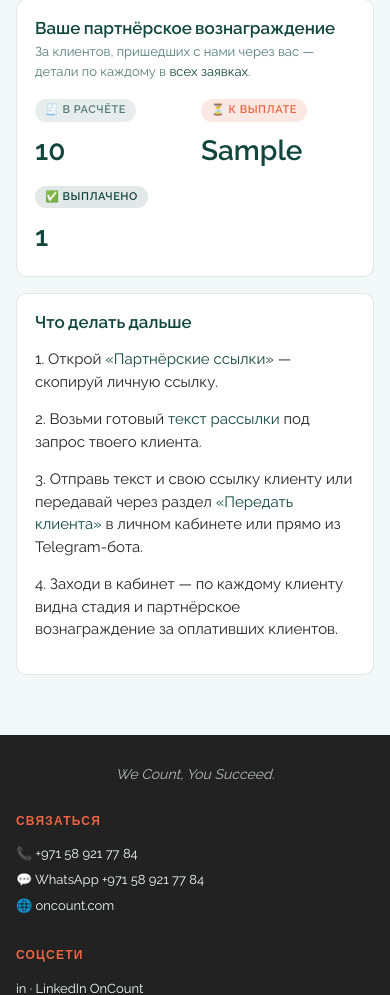
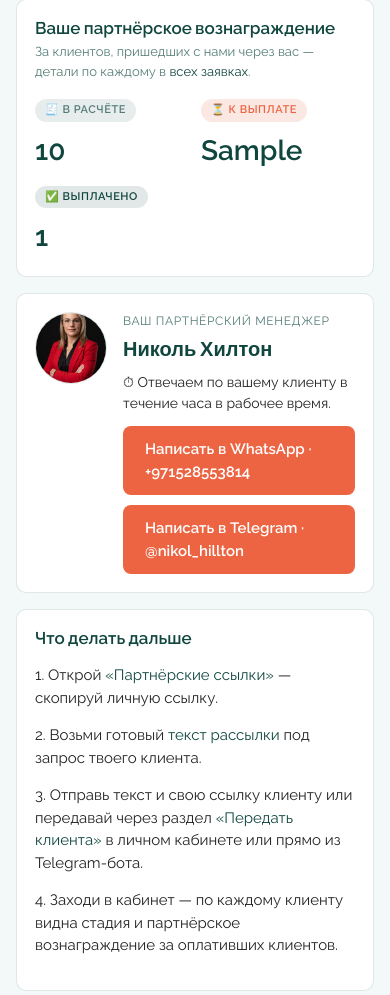
Before and after one commit to Oncount/oncount-partners, a FastAPI app: template app/templates/dashboard.html in a window 390 px wide. Shown: the part 1116-2111 px from the top of the page. Run offline with FastAPI, Linux system fonts and the light colour scheme; the template is opened without the code that fills it: most values are stand-ins (such as "Sample title", 1, 10 or a date in 2020); parts of the project's set-up code (start-up, migrations or seed data) failed here and were passed over.

Commit message:
Кабинет партнёра: блок «Ваш партнёрский менеджер» + SLA (Фаза E)
Блок на /dashboard: фото, имя, SLA и кликабельные контакты менеджера.
Единый источник PARTNER_MANAGER (конфиг, без миграции и без поля в Partner)
+ хелпер partner_manager(): система confirmed/pending — UI не выдаёт
неподтверждённый контакт за живой, мягкая деградация на неизвестный канал.

Данные (подтверждены Николь 2026-05-28): менеджер — Николь Хилтон,
WhatsApp/телефон 971528553814, Telegram @nikol_hillton, SLA «в течение часа
в рабочее время» (совпадает с обещанным в transfer/seed/bot). Фото — реальное
из team-2026-05 (static/img/manager.jpg). CSS manager-* адаптивный, ru/en.

План: plans/2026-05-27-kabinet-uderzhanie-partnerov.md

Co-Authored-By: Claude Opus 4.7 (1M context) <noreply@anthropic.com>

```diff
--- a/app/main.py
+++ b/app/main.py
@@ -145,10 +145,81 @@ def partner_type_label(key: str, lang: str = "ru") -> dict[str, str]:
     return {"key": key, "label": meta[lang], "icon": meta["icon"]}
 
 
+# Партнёрский менеджер — ОДИН общий на всех партнёров (решение Николь 2026-05-28,
+# Фаза E). Единый источник истины кабинета: имя/контакт/SLA в одном месте, БЕЗ
+# поля в Partner и БЕЗ миграции. ВАЖНО (ПД, «опасная тройка»): имя и контакт —
+# РЕАЛЬНЫЕ данные, их НЕ выдумываем. До подтверждения Николь стоят помеченные
+# плейсхолдеры (name_confirmed / contact_confirmed = False) — UI тогда НЕ выдаёт
+# их за живой контакт и не строит кликабельную ссылку. Фото — реальное из
+# team-2026-05 (static/img/manager.jpg). SLA-формулировка совпадает с уже
+# обещанной в transfer.html / seed.py / messages_text.py («в рабочее время в
+# течение часа») — не противоречит существующей копии кабинета.
+PARTNER_MANAGER: dict = {
+    "photo": "/static/img/manager.jpg",  # реальное фото Николь (team-2026-05)
+    # Подтверждено Николь 2026-05-28: менеджер партнёров = Николь Хилтон.
+    "name_confirmed": True,
+    "name": {"ru": "Николь Хилтон", "en": "Nicole Hilton"},
+    "role": {"ru": "Ваш партнёрский менеджер", "en": "Your partner manager"},
+    # Контакты менеджера. channel ∈ {"whatsapp","telegram","email"};
+    # value — цифры номера / username / email. confirmed=True → строим
+    # кликабельную ссылку; False → UI помечает «на утверждении Николь» и НЕ
+    # выдаёт выдуманные ПД за живой контакт. ВАЖНО (ПД): value НЕ выдумываем.
+    "contacts": [
+        # Номер WhatsApp подтверждён Николь 2026-05-28 (оканчивается на 14).
+        {"channel": "whatsapp", "value": "971528553814", "confirmed": True},
+        # Telegram-username из конфига проекта (CONTACT_TG_USERNAME), подтверждён Николь.
+        {"channel": "telegram", "value": "nikol_hillton", "confirmed": True},
+    ],
+    # SLA — согласовано с уже обещанным в кабинете (transfer/seed/bot): час в
+    # рабочее время. Подтверждено Николь 2026-05-28.
+    "sla": {
+        "ru": "Отвечаем по вашему клиенту в течение часа в рабочее время.",
+        "en": "We reply about your client within an hour during business hours.",
+    },
+}
+
+
+def partner_manager(lang: str = "ru") -> dict:
+    """Данные партнёрского менеджера для шаблонов (единый источник, Фаза E).
+    Возвращает локализованные строки, список готовых кликабельных контактов
+    (links — только confirmed) и список каналов на утверждении (pending_channels),
+    чтобы UI пометил их «на утверждении Николь» и не выдавал выдуманные ПД за
+    живой контакт. Мягко деградирует на неизвестный канал (пропускаем)."""
+    lang = lang if lang in ("ru", "en") else "ru"
+    m = PARTNER_MANAGER
+    links: list[dict] = []
+    pending_channels: list[str] = []
+    for c in m["contacts"]:
+        ch = c.get("channel")
+        if c.get("confirmed") and c.get("value"):
+            v = str(c["value"]).strip()
+            if ch == "whatsapp":
+                digits = v.lstrip("+")
+                links.append({"channel": ch, "href": f"https://wa.me/{digits}", "display": f"+{digits}"})
+            elif ch == "telegram":
+                uname = v.lstrip("@")
+                links.append({"channel": ch, "href": f"https://t.me/{uname}", "display": f"@{uname}"})
+            elif ch == "email":
+                links.append({"channel": ch, "href": f"mailto:{v}", "display": v})
+            # неизвестный канал — пропускаем (мягкая деградация)
+        elif ch in ("whatsapp", "telegram", "email"):
+            pending_channels.append(ch)
+    return {
+        "photo": m["photo"],
+        "name": m["name"][lang],
+        "name_pending": not m["name_confirmed"],
+        "role": m["role"][lang],
+        "sla": m["sla"][lang],
+        "links": links,
+        "pending_channels": pending_channels,
+    }
+
+
 # Доступно во всех шаблонах кабинета (DRY): leads.html, dashboard.html.
 templates.env.globals["lead_stage"] = lead_stage
 templates.env.globals["payout_label"] = payout_label
 templates.env.globals["partner_type_label"] = partner_type_label
+templates.env.globals["partner_manager"] = partner_manager
 
 app = FastAPI(title="ONCOUNT Partner Platform")
 app.mount("/static", StaticFiles(directory=str(BASE_DIR / "static")), name="static")
--- a/app/templates/dashboard.html
+++ b/app/templates/dashboard.html
@@ -97,6 +97,35 @@
 </div>
 {% endif %}
 
+{% set mgr = partner_manager(lang) %}
+<div class="card manager-card">
+  <img class="manager-photo" src="{{ mgr.photo }}" alt="{{ mgr.name }}" width="72" height="72">
+  <div class="manager-body">
+    <div class="manager-role">{{ mgr.role }}</div>
+    <div class="manager-name">
+      {{ mgr.name }}
+      {% if mgr.name_pending %}<span class="manager-pending">{{ 'name pending Nicole’s approval' if lang == 'en' else 'имя на утверждении Николь' }}</span>{% endif %}
+    </div>
+    <p class="manager-sla">⏱ {{ mgr.sla }}</p>
+    <div class="manager-contacts">
+      {% for link in mgr.links %}
+      <a class="btn btn-primary manager-contact" href="{{ link.href }}" target="_blank" rel="noopener">
+        {% if link.channel == 'whatsapp' %}{{ 'Message on WhatsApp' if lang == 'en' else 'Написать в WhatsApp' }}
+        {% elif link.channel == 'telegram' %}{{ 'Message on Telegram' if lang == 'en' else 'Написать в Telegram' }}
+        {% else %}{{ 'Email the manager' if lang == 'en' else 'Написать на email' }}{% endif %}{% if link.display %} · {{ link.display }}{% endif %}
+      </a>
+      {% endfor %}
+      {% for ch in mgr.pending_channels %}
+      <span class="manager-pending manager-pending-contact">
+        {% if ch == 'whatsapp' %}{{ 'WhatsApp number pending Nicole’s approval' if lang == 'en' else 'номер WhatsApp на утверждении Николь' }}
+        {% elif ch == 'telegram' %}{{ 'Telegram pending Nicole’s approval' if lang == 'en' else 'Telegram на утверждении Николь' }}
+        {% else %}{{ 'email pending Nicole’s approval' if lang == 'en' else 'email на утверждении Николь' }}{% endif %}
+      </span>
+      {% endfor %}
+    </div>
+  </div>
+</div>
+
 {% if show_checklist %}
 <div class="card" id="checklist">
   <div style="display: flex; justify-content: space-between; align-items: center; gap: 16px;">
--- a/static/css/oncount.css
+++ b/static/css/oncount.css
@@ -737,7 +737,37 @@ details.faq-item[open] summary { margin-bottom: 12px; }
   .site-footer-bottom { text-align: center; }
 }
 
+/* Партнёрский менеджер (Фаза E) — trust-builder: имя/фото/контакт + SLA. */
+.manager-card { display: flex; align-items: flex-start; gap: 16px; }
+.manager-photo {
+  width: 72px; height: 72px; border-radius: 50%; object-fit: cover;
+  border: 1px solid var(--border); flex-shrink: 0;
+}
+.manager-body { flex: 1; min-width: 0; }
+.manager-role {
+  font-size: 12px; color: var(--sage); text-transform: uppercase;
+  letter-spacing: 0.05em; margin-bottom: 4px;
+}
+.manager-name {
+  font-family: 'Outfit', sans-serif; font-size: 20px; font-weight: 600;
+  color: var(--deep-green);
+}
+.manager-sla { color: var(--charcoal); font-size: 14px; margin: 8px 0 12px; }
+.manager-contacts { display: flex; flex-wrap: wrap; gap: 10px; align-items: center; }
+.manager-contact { display: inline-block; }
+.manager-pending {
+  display: inline-block; margin-left: 8px; padding: 2px 10px;
+  border-radius: 999px; font-size: 12px; font-weight: 600;
+  background: rgba(236, 100, 66, 0.12); color: var(--orange);
+}
+.manager-pending-contact { margin-left: 0; }
+
 @media (max-width: 380px) {
   .kpi-grid { grid-template-columns: 1fr; }
   .content { padding: 12px; }
+  /* Менеджер: на узком экране — в колонку, контакт-кнопки на всю ширину,
+     чтобы кнопка с номером не давала горизонтальный скролл. */
+  .manager-card { flex-direction: column; }
+  .manager-contacts { width: 100%; }
+  .manager-contact { width: 100%; text-align: center; }
 }
```
Also changed, not shown: static/img/manager.jpg (added).
